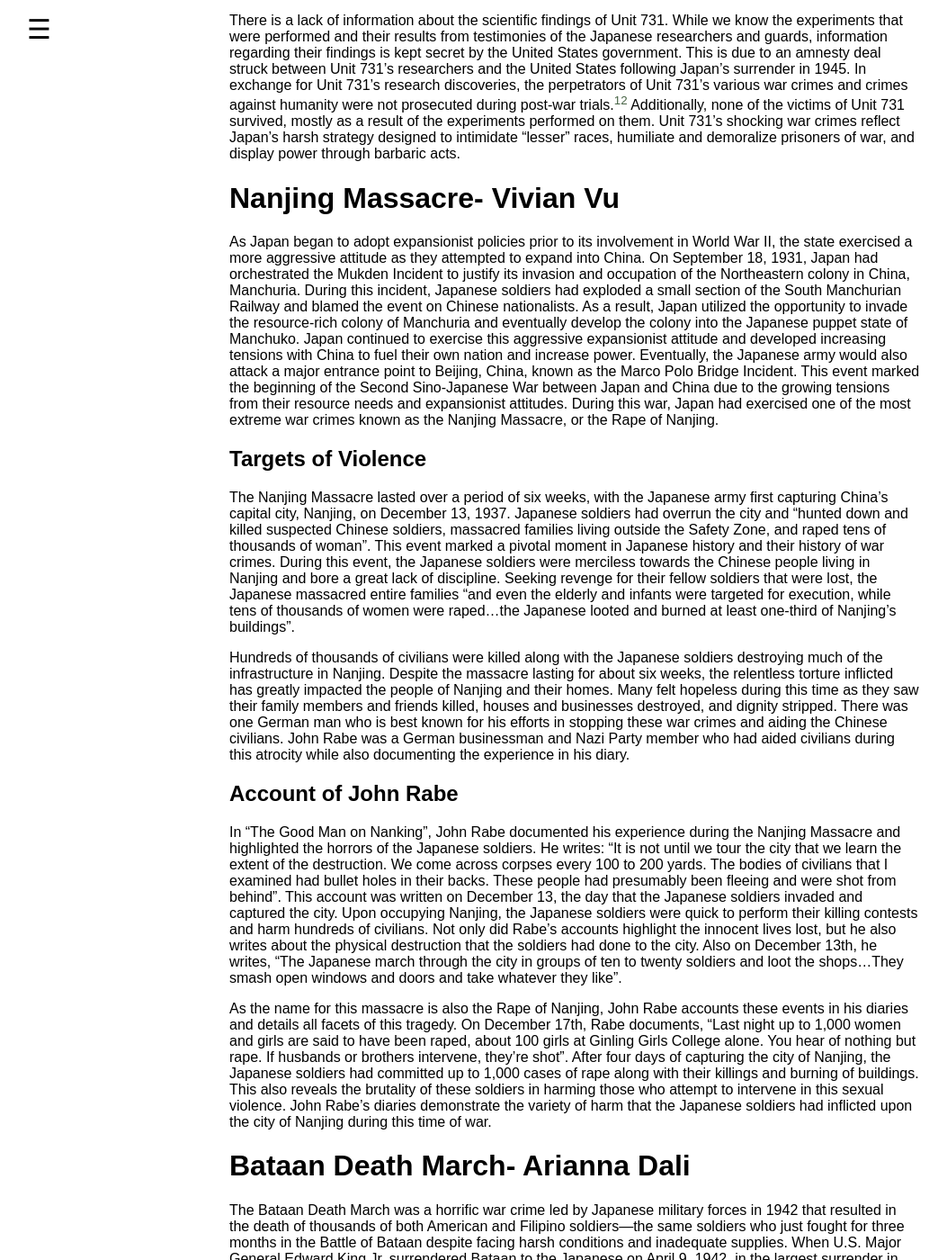
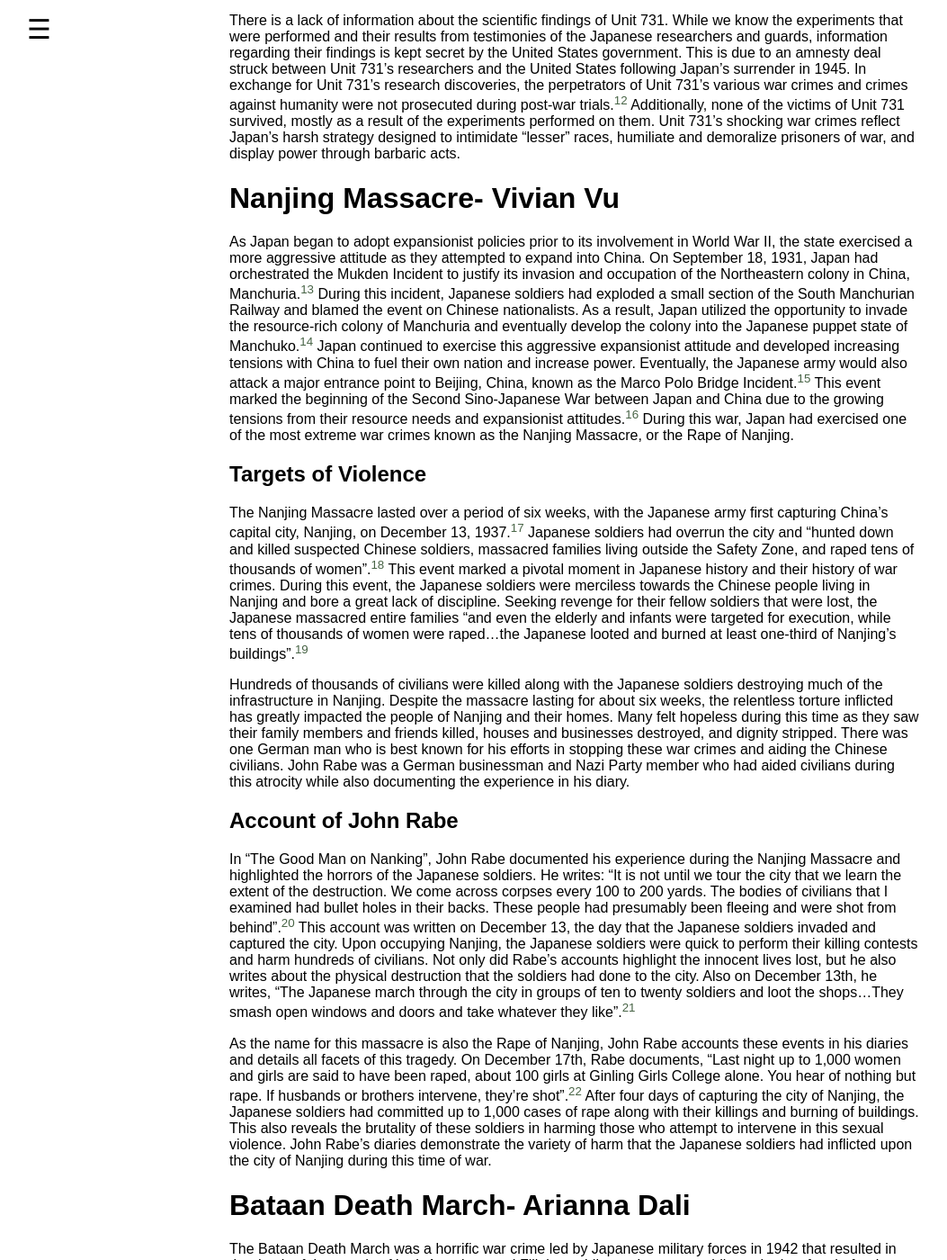
Before and after one commit to WaLazzara/LAZZARA-WILLIAM-WOH3931, a Jekyll site: the page built from 002_analysis.md, in a window 1280 px wide and 1400 px high, scrolled down 2327 px. Shown: the whole window at 90% size, without its empty margins (1-1054 px from the left). Built offline with Jekyll 4.4.1, drawn with Linux system fonts in a browser that asks for light colours; some of the changed lines change nothing that is shown; some of the changed text lies outside the part shown.

Commit message:
Update 002_analysis.md

```diff
--- a/002_analysis.md
+++ b/002_analysis.md
@@ -45,46 +45,59 @@
 [^12]: Kishor Johnson, “A Scientific Method to the Madness,” 30, 45-46.
 
 # Nanjing Massacre- Vivian Vu
-As Japan began to adopt expansionist policies prior to its involvement in World War II, the state exercised a more aggressive attitude as they attempted to expand into China. On September 18, 1931, Japan had orchestrated the Mukden Incident to justify its invasion and occupation of the Northeastern colony in China, Manchuria. During this incident, Japanese soldiers had exploded a small section of the South Manchurian Railway and blamed the event on Chinese nationalists. As a result, Japan utilized the opportunity to invade the resource-rich colony of Manchuria and eventually develop the colony into the Japanese puppet state of Manchuko. Japan continued to exercise this aggressive expansionist attitude and developed increasing tensions with China to fuel their own nation and increase power. Eventually, the Japanese army would also attack a major entrance point to Beijing, China, known as the Marco Polo Bridge Incident. This event marked the beginning of the Second Sino-Japanese War between Japan and China due to the growing tensions from their resource needs and expansionist attitudes. During this war, Japan had exercised one of the most extreme war crimes known as the Nanjing Massacre, or the Rape of Nanjing.
+As Japan began to adopt expansionist policies prior to its involvement in World War II, the state exercised a more aggressive attitude as they attempted to expand into China. On September 18, 1931, Japan had orchestrated the Mukden Incident to justify its invasion and occupation of the Northeastern colony in China, Manchuria.[^13] During this incident, Japanese soldiers had exploded a small section of the South Manchurian Railway and blamed the event on Chinese nationalists. As a result, Japan utilized the opportunity to invade the resource-rich colony of Manchuria and eventually develop the colony into the Japanese puppet state of Manchuko.[^14] Japan continued to exercise this aggressive expansionist attitude and developed increasing tensions with China to fuel their own nation and increase power. Eventually, the Japanese army would also attack a major entrance point to Beijing, China, known as the Marco Polo Bridge Incident.[^15] This event marked the beginning of the Second Sino-Japanese War between Japan and China due to the growing tensions from their resource needs and expansionist attitudes.[^16] During this war, Japan had exercised one of the most extreme war crimes known as the Nanjing Massacre, or the Rape of Nanjing.
 
 ## Targets of Violence
-The Nanjing Massacre lasted over a period of six weeks, with the Japanese army first capturing China’s capital city, Nanjing, on December 13, 1937. Japanese soldiers had overrun the city and “hunted down and killed suspected Chinese soldiers, massacred families living outside the Safety Zone, and raped tens of thousands of woman”. This event marked a pivotal moment in Japanese history and their history of war crimes. During this event, the Japanese soldiers were merciless towards the Chinese people living in Nanjing and bore a great lack of discipline. Seeking revenge for their fellow soldiers that were lost, the Japanese massacred entire families “and even the elderly and infants were targeted for execution, while tens of thousands of women were raped…the Japanese looted and burned at least one-third of Nanjing’s buildings”.
+The Nanjing Massacre lasted over a period of six weeks, with the Japanese army first capturing China’s capital city, Nanjing, on December 13, 1937.[^17] Japanese soldiers had overrun the city and “hunted down and killed suspected Chinese soldiers, massacred families living outside the Safety Zone, and raped tens of thousands of women”.[^18] This event marked a pivotal moment in Japanese history and their history of war crimes. During this event, the Japanese soldiers were merciless towards the Chinese people living in Nanjing and bore a great lack of discipline. Seeking revenge for their fellow soldiers that were lost, the Japanese massacred entire families “and even the elderly and infants were targeted for execution, while tens of thousands of women were raped…the Japanese looted and burned at least one-third of Nanjing’s buildings”.[^19]
 
 Hundreds of thousands of civilians were killed along with the Japanese soldiers destroying much of the infrastructure in Nanjing. Despite the massacre lasting for about six weeks, the relentless torture inflicted has greatly impacted the people of Nanjing and their homes. Many felt hopeless during this time as they saw their family members and friends killed, houses and businesses destroyed, and dignity stripped. There was one German man who is best known for his efforts in stopping these war crimes and aiding the Chinese civilians. John Rabe was a German businessman and Nazi Party member who had aided civilians during this atrocity while also documenting the experience in his diary.
 
 ## Account of John Rabe
-In "The Good Man on Nanking", John Rabe documented his experience during the Nanjing Massacre and highlighted the horrors of the Japanese soldiers. He writes: “It is not until we tour the city that we learn the extent of the destruction. We come across corpses every 100 to 200 yards. The bodies of civilians that I examined had bullet holes in their backs. These people had presumably been fleeing and were shot from behind”. This account was written on December 13, the day that the Japanese soldiers invaded and captured the city. Upon occupying Nanjing, the Japanese soldiers were quick to perform their killing contests and harm hundreds of civilians. Not only did Rabe’s accounts highlight the innocent lives lost, but he also writes about the physical destruction that the soldiers had done to the city. Also on December 13th, he writes, “The Japanese march through the city in groups of ten to twenty soldiers and loot the shops…They smash open windows and doors and take whatever they like”.
+In "The Good Man on Nanking", John Rabe documented his experience during the Nanjing Massacre and highlighted the horrors of the Japanese soldiers. He writes: “It is not until we tour the city that we learn the extent of the destruction. We come across corpses every 100 to 200 yards. The bodies of civilians that I examined had bullet holes in their backs. These people had presumably been fleeing and were shot from behind”.[^20] This account was written on December 13, the day that the Japanese soldiers invaded and captured the city. Upon occupying Nanjing, the Japanese soldiers were quick to perform their killing contests and harm hundreds of civilians. Not only did Rabe’s accounts highlight the innocent lives lost, but he also writes about the physical destruction that the soldiers had done to the city. Also on December 13th, he writes, “The Japanese march through the city in groups of ten to twenty soldiers and loot the shops…They smash open windows and doors and take whatever they like”.[^21]
 
-As the name for this massacre is also the Rape of Nanjing, John Rabe accounts these events in his diaries and details all facets of this tragedy. On December 17th, Rabe documents, “Last night up to 1,000 women and girls are said to have been raped, about 100 girls at Ginling Girls College alone. You hear of nothing but rape. If husbands or brothers intervene, they’re shot”. After four days of capturing the city of Nanjing, the Japanese soldiers had committed up to 1,000 cases of rape along with their killings and burning of buildings. This also reveals the brutality of these soldiers in harming those who attempt to intervene in this sexual violence. John Rabe’s diaries demonstrate the variety of harm that the Japanese soldiers had inflicted upon the city of Nanjing during this time of war.
+As the name for this massacre is also the Rape of Nanjing, John Rabe accounts these events in his diaries and details all facets of this tragedy. On December 17th, Rabe documents, “Last night up to 1,000 women and girls are said to have been raped, about 100 girls at Ginling Girls College alone. You hear of nothing but rape. If husbands or brothers intervene, they’re shot”.[^22] After four days of capturing the city of Nanjing, the Japanese soldiers had committed up to 1,000 cases of rape along with their killings and burning of buildings. This also reveals the brutality of these soldiers in harming those who attempt to intervene in this sexual violence. John Rabe’s diaries demonstrate the variety of harm that the Japanese soldiers had inflicted upon the city of Nanjing during this time of war.
+
+[^13]: "The Mukden Incident of 1931 and the Stimson Doctrine," Office of the Historian. Accessed November 14, 2024.
+[^14]: Editors of Encyclopaedia Britannica, "Manchuria since c. 1900," Britannica. Accessed November 14, 2024.
+[^15]: "Nanjing Massacre," USC Shoah Foundation. Accessed November 14, 2024.
+[^16]: "Nanjing Massacre," USC Shoah Foundation. Accessed November 14, 2024.
+[^17]: "Nanjing Massacre," USC Shoah Foundation. Accessed November 14, 2024
+[^18]: "Nanjing Massacre," USC Shoah Foundation. Accessed November 14, 2024.
+[^19]: History.com Editors, "Nanjing Massacre," History.com, August 11, 2023.
+[^20]: John Rabe, The Good Man of Nanking: The Diaries of John Rabe (United States of America: Knopf Doubleday Publishing Group, 1997), 67.
+[^21]:   John Rabe, The Good Man of Nanking (United States of America: Knopf Doubleday Publishing Group, 1997), 77.
+[^22]:  John Rabe, The Good Man of Nanking (United States of America: Knopf Doubleday Publishing Group, 1997), 77.
+
+
 
 
 # Bataan Death March- Arianna Dali
-The Bataan Death March was a horrific war crime led by Japanese military forces in 1942 that resulted in the death of thousands of both American and Filipino soldiers—the same soldiers who just fought for three months in the Battle of Bataan despite facing harsh conditions and inadequate supplies. When U.S. Major General Edward King Jr. surrendered Bataan to the Japanese on April 9, 1942, in the largest surrender in US military history, some 76,000 soldiers were taken prisoner and forced to march 65 miles from the Bataan Peninsula to the San Fernando railhead.[^13] There, they were forced into overcrowded boxcars and shipped to the prisoner of war camp, Camp O’Donnell, where they faced further abuse and inhumane treatment. Along this journey, the soldiers were beaten, starved, dehydrated, shot, bayoneted, and treated generally as subhuman in horrible conditions. This horrifying piece of history truly showcases the cruel nature of Japanese warfare and reflects the brutal strategy they used to demonstrate their power over their enemies and prisoners of war.
+The Bataan Death March was a horrific war crime led by Japanese military forces in 1942 that resulted in the death of thousands of both American and Filipino soldiers—the same soldiers who just fought for three months in the Battle of Bataan despite facing harsh conditions and inadequate supplies. When U.S. Major General Edward King Jr. surrendered Bataan to the Japanese on April 9, 1942, in the largest surrender in US military history, some 76,000 soldiers were taken prisoner and forced to march 65 miles from the Bataan Peninsula to the San Fernando railhead.[^23] There, they were forced into overcrowded boxcars and shipped to the prisoner of war camp, Camp O’Donnell, where they faced further abuse and inhumane treatment. Along this journey, the soldiers were beaten, starved, dehydrated, shot, bayoneted, and treated generally as subhuman in horrible conditions. This horrifying piece of history truly showcases the cruel nature of Japanese warfare and reflects the brutal strategy they used to demonstrate their power over their enemies and prisoners of war.
 
 ## Surrender
-At the time of surrender, about 64,000 Filipino troops and about 12,000 American troops were taken prisoner by the Japanese forces, who had little to no food, water, or medical care to provide to the soldiers. During the preceding three month long Battle of Bataan, the soldiers had already faced extremely harsh living conditions, and as they were forced further and further to the end of the Bataan peninsula, their food rations were cut in half, and then halved again in order to barely sustain them for long enough to keep the Japanese at bay for as long as possible.[^14] This deteriorated the strength and health of the soldiers, leaving them tired, weak, and starving—and therefore unable to prevent disease or fight effectively in battle. In this weakened state, the Japanese military rounded up the soldiers and made them begin the 65 mile march towards the San Fernando railhead in the sweltering heat and sun.[^15]
+At the time of surrender, about 64,000 Filipino troops and about 12,000 American troops were taken prisoner by the Japanese forces, who had little to no food, water, or medical care to provide to the soldiers. During the preceding three month long Battle of Bataan, the soldiers had already faced extremely harsh living conditions, and as they were forced further and further to the end of the Bataan peninsula, their food rations were cut in half, and then halved again in order to barely sustain them for long enough to keep the Japanese at bay for as long as possible.[^24] This deteriorated the strength and health of the soldiers, leaving them tired, weak, and starving—and therefore unable to prevent disease or fight effectively in battle. In this weakened state, the Japanese military rounded up the soldiers and made them begin the 65 mile march towards the San Fernando railhead in the sweltering heat and sun.[^25]
 
 ## The March
-This 65 mile trek later became known as the Bataan Death March, and the Japanese treatment of the American and Filipino prisoners makes it very clear how this crime secured the name. Japanese soldiers were united in their complete hatred and lack of humanity for their prisoners of war, treating them extremely cruelly and without any concern for their health or wellbeing. Even the most mild of their abuses were demoralizing for prisoners, stripping them of their dignity and their humanity. POWs were sometimes made to strip off their shirts despite the scorching sun, were mocked and humiliated because of their weakness, and were prodded by weapons if they sat down.[^16] The prisoners were also searched completely, and had all of their possessions and weapons stolen from them or destroyed, leaving them completely defenseless against the abuse they received. Many prisoners were forced to carry the heavy loads of Japanese backpacks despite being extremely weak and malnourished, and if they could not keep up, they were pushed along with rifle butts or bayonets and beaten.[^17] If the men complained, this invited further abuse, as the Japanese saw it as a sign of weakness. Though these were extremely cruel abuses, it was only the beginning of what American and Filipino troops faced.
+This 65 mile trek later became known as the Bataan Death March, and the Japanese treatment of the American and Filipino prisoners makes it very clear how this crime secured the name. Japanese soldiers were united in their complete hatred and lack of humanity for their prisoners of war, treating them extremely cruelly and without any concern for their health or wellbeing. Even the most mild of their abuses were demoralizing for prisoners, stripping them of their dignity and their humanity. POWs were sometimes made to strip off their shirts despite the scorching sun, were mocked and humiliated because of their weakness, and were prodded by weapons if they sat down.[^26] The prisoners were also searched completely, and had all of their possessions and weapons stolen from them or destroyed, leaving them completely defenseless against the abuse they received. Many prisoners were forced to carry the heavy loads of Japanese backpacks despite being extremely weak and malnourished, and if they could not keep up, they were pushed along with rifle butts or bayonets and beaten.[^27] If the men complained, this invited further abuse, as the Japanese saw it as a sign of weakness. Though these were extremely cruel abuses, it was only the beginning of what American and Filipino troops faced.
 
-Soldiers were brutally beaten if they could not comply with the unnecessary requests of the Japanese. For example, when asked if he had a cigarette, Lester Tenney told a Japanese soldier that he did not, where the soldier promptly “...hit [him] in the side of the face with the butt of his gun,” leaving him bleeding from his nose and a deep cut on his cheek.[^18] When his fellow prisoner was asked the same question, he offered up the cigarettes, but still was beaten “...with rifle butts and cane-length pieces of bamboo until he could not stand.”[^19] The beating of soldiers was horribly brutal, with weak and sick men being kicked with heavy boots and stabbed with bayonets when they fell down from pure exhaustion, or even shot, beaten, and killed when they found themselves too weak to get up.[^20] The weak, starving, and dehydrated soldiers were consistently denied basic needs, and were routinely shot or beheaded if they attempted to drink water from the artesian wells and cool streams where the captors intentionally led them solely to tease their insane thirst.[^21] Cruelly, Japanese soldiers gained great enjoyment from torturing their victims, laughing with their fellow captors when the prisoners suffered and died at their hands. American and Filipino soldiers endured this inhumane treatment nonstop until they reached the San Fernando railhead, where over one hundred men were crammed like sardines into each of the boxcars that would take them to their final destination.
+Soldiers were brutally beaten if they could not comply with the unnecessary requests of the Japanese. For example, when asked if he had a cigarette, Lester Tenney told a Japanese soldier that he did not, where the soldier promptly “...hit [him] in the side of the face with the butt of his gun,” leaving him bleeding from his nose and a deep cut on his cheek.[^28] When his fellow prisoner was asked the same question, he offered up the cigarettes, but still was beaten “...with rifle butts and cane-length pieces of bamboo until he could not stand.”[^29] The beating of soldiers was horribly brutal, with weak and sick men being kicked with heavy boots and stabbed with bayonets when they fell down from pure exhaustion, or even shot, beaten, and killed when they found themselves too weak to get up.[^30] The weak, starving, and dehydrated soldiers were consistently denied basic needs, and were routinely shot or beheaded if they attempted to drink water from the artesian wells and cool streams where the captors intentionally led them solely to tease their insane thirst.[^31] Cruelly, Japanese soldiers gained great enjoyment from torturing their victims, laughing with their fellow captors when the prisoners suffered and died at their hands. American and Filipino soldiers endured this inhumane treatment nonstop until they reached the San Fernando railhead, where over one hundred men were crammed like sardines into each of the boxcars that would take them to their final destination.
 
 ## Camp O'Donnell
-The boxcar ride to the prisoner of war camp, Camp O’Donnell, was uncomfortable and deadly, just like the rest of the Bataan Death March. Prisoners were shoved into oven-like boxcars where the temperature was likely 125 degrees, and were unable to move or even breathe because of how tightly they had been crammed inside.[^22] The first to board the boxcars were stuck in these unbearable conditions for eight hours, where many died from suffocation or heat exhaustion, others fainted, and they all stood in the feces and urine of men who had soiled themselves during the 25 mile journey from San Fernando to Capas.[^23]
+The boxcar ride to the prisoner of war camp, Camp O’Donnell, was uncomfortable and deadly, just like the rest of the Bataan Death March. Prisoners were shoved into oven-like boxcars where the temperature was likely 125 degrees, and were unable to move or even breathe because of how tightly they had been crammed inside.[^32] The first to board the boxcars were stuck in these unbearable conditions for eight hours, where many died from suffocation or heat exhaustion, others fainted, and they all stood in the feces and urine of men who had soiled themselves during the 25 mile journey from San Fernando to Capas.[^33]
 
 When they finally completed this overwhelming journey and the Japanese soldiers let them off of the cramped boxcars, the exhausted prisoners had just a moment of relief where they took a breath of fresh air after hours of being trapped in the heat and stench of a hundred bodies packed together. The Japanese soldiers then forced their prisoners, stiff and numb from the cramped ride, to walk seven more miles to their final destination, Camp O’Donnell, where thousands more Filipinos and Americans died from further Japanese abuse and neglect. Out of the 76,000 prisoners who were captured on Bataan, very few actually returned home to the United States after miraculously surviving the Battle of Bataan, the Death March, and Camp O’Donnell. All of these horrific events reflect the cruelty of the Japanese soldiers and their determination to assert dominance and intimidate their captives to achieve their goals through a brutal war strategy.
 
-[^13]: Norman, Michael, and Elizabeth M. Norman. Tears in the Darkness: The Story of the Bataan Death March and Its Aftermath. Macmillan, 2009. 4.
-[^14]: Richard, Gail. “Miracle: Surviving the Bataan Death March.” University of Arkansas at Little Rock, 2014. 8.
-[^15]: Norman and Norman, Tears in the Darkness: The Story of the Bataan Death March and Its Aftermath, 4.
-[^16]: Richard, “Miracle: Surviving the Bataan Death March,” 19.
-[^17]: Norman and Norman, Tears in the Darkness: The Story of the Bataan Death March and Its Aftermath, 156.
-[^18]: Tenney, Lester I. My Hitch in Hell: The Bataan Death March. Revised. Memories of War. Potomac Books, Inc., 2001. Ch. 4.
-[^19]: Tenney, My Hitch in Hell: The Bataan Death March, Ch. 4.
-[^20]: Richard, “Miracle: Surviving the Bataan Death March,” 21.
-[^21]: Richard, “Miracle: Surviving the Bataan Death March,” 23.
-[^22]: Richard, “Miracle: Surviving the Bataan Death March,” 35.
-[^23]: Richard, “Miracle: Surviving the Bataan Death March,” 35-36.
+[^23]: Norman, Michael, and Elizabeth M. Norman. Tears in the Darkness: The Story of the Bataan Death March and Its Aftermath. Macmillan, 2009. 4.
+[^24]: Richard, Gail. “Miracle: Surviving the Bataan Death March.” University of Arkansas at Little Rock, 2014. 8.
+[^25]: Norman and Norman, Tears in the Darkness: The Story of the Bataan Death March and Its Aftermath, 4.
+[^26]: Richard, “Miracle: Surviving the Bataan Death March,” 19.
+[^27]: Norman and Norman, Tears in the Darkness: The Story of the Bataan Death March and Its Aftermath, 156.
+[^28]: Tenney, Lester I. My Hitch in Hell: The Bataan Death March. Revised. Memories of War. Potomac Books, Inc., 2001. Ch. 4.
+[^29]: Tenney, My Hitch in Hell: The Bataan Death March, Ch. 4.
+[^30]: Richard, “Miracle: Surviving the Bataan Death March,” 21.
+[^31]: Richard, “Miracle: Surviving the Bataan Death March,” 23.
+[^32]: Richard, “Miracle: Surviving the Bataan Death March,” 35.
+[^33]: Richard, “Miracle: Surviving the Bataan Death March,” 35-36.
 
 # Conclusion
 Japanese nationalism was fueled by state Shinto and the Bushido code, emphasizing loyalty and duty to the emperor. Following the Meiji Restoration, Japan rapidly industrialized and militarized, enabling its expansionist ambitions in East Asia. Japan's initial victories in the Sino-Japanese and Russo-Japanese wars highlighted its growing military power, leading to the annexation of resource-rich territories like Korea and Manchuria. In these conquered regions, Japan committed numerous atrocities, including the Rape of Nanjing, the human experimentation of Unit 731, and the Bataan Death March.
```
